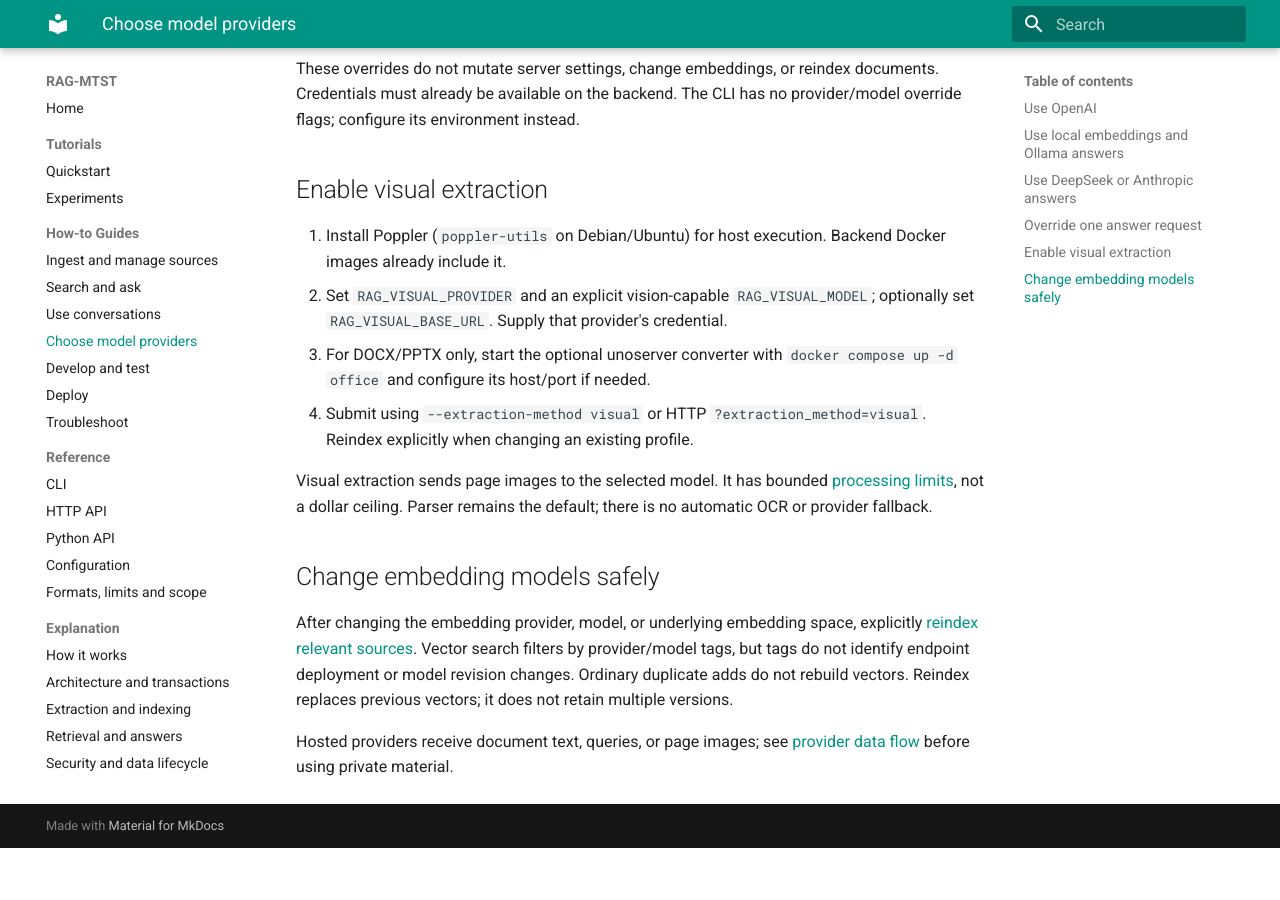
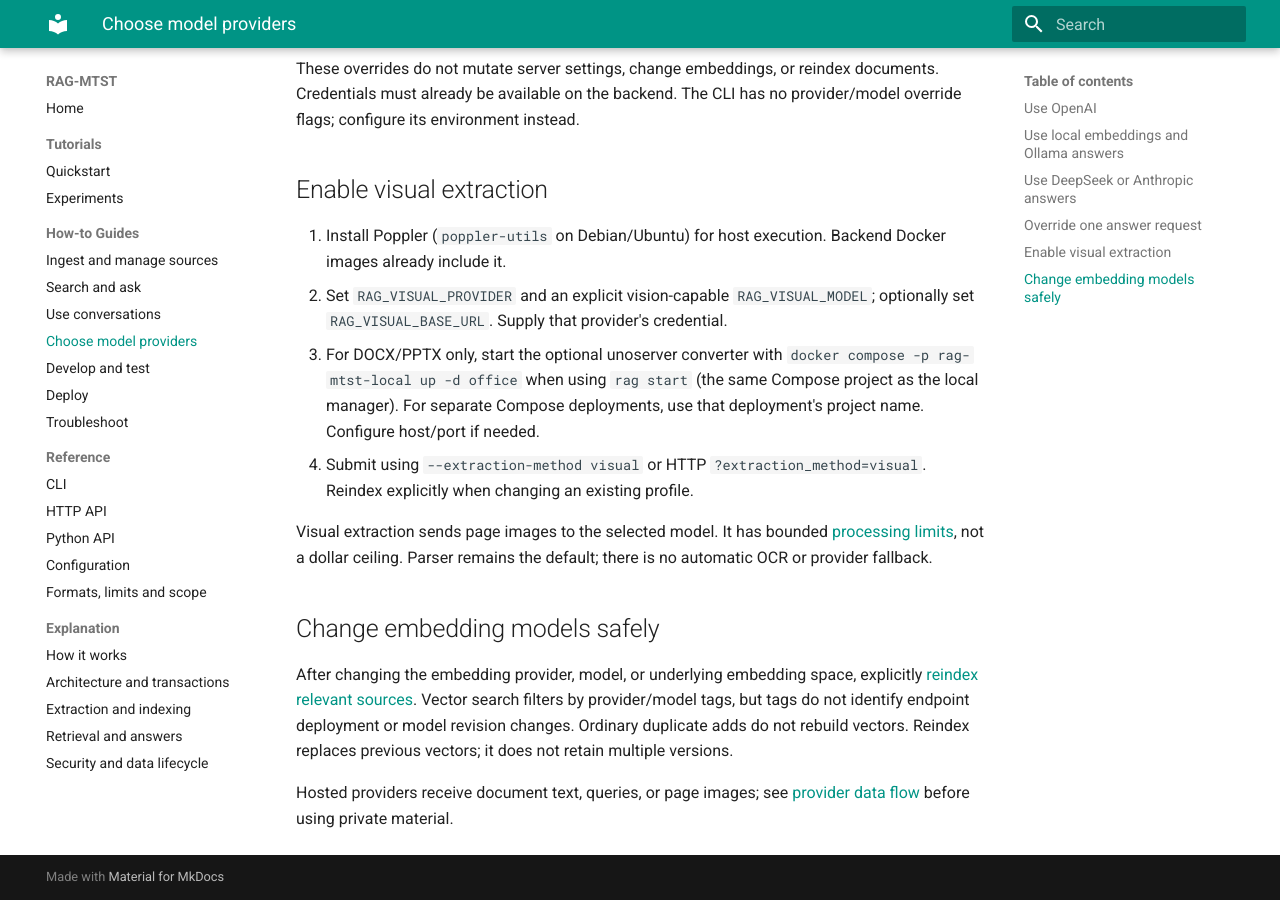
Before and after one commit to richard-costa/rag-mtst, an MkDocs documentation site: the page built from docs/how-to/providers.md, in a window 1280 px wide and 900 px high, scrolled down 1733 px. Built offline with MkDocs 1.6.1 and Material for MkDocs 9.7.7, drawn with Linux system fonts in a browser that asks for light colours; before the commit the page ends 2581 px from its top, so only the background shows below that.

Commit message:
docs: match Office converter command to local Compose project

```diff
--- a/docs/how-to/providers.md
+++ b/docs/how-to/providers.md
@@ -86,7 +86,9 @@ no provider/model override flags; configure its environment instead.
 2. Set `RAG_VISUAL_PROVIDER` and an explicit vision-capable `RAG_VISUAL_MODEL`;
    optionally set `RAG_VISUAL_BASE_URL`. Supply that provider's credential.
 3. For DOCX/PPTX only, start the optional unoserver converter with
-   `docker compose up -d office` and configure its host/port if needed.
+   `docker compose -p rag-mtst-local up -d office` when using `rag start`
+   (the same Compose project as the local manager). For separate Compose
+   deployments, use that deployment's project name. Configure host/port if needed.
 4. Submit using `--extraction-method visual` or HTTP
    `?extraction_method=visual`. Reindex explicitly when changing an existing profile.
 
```
